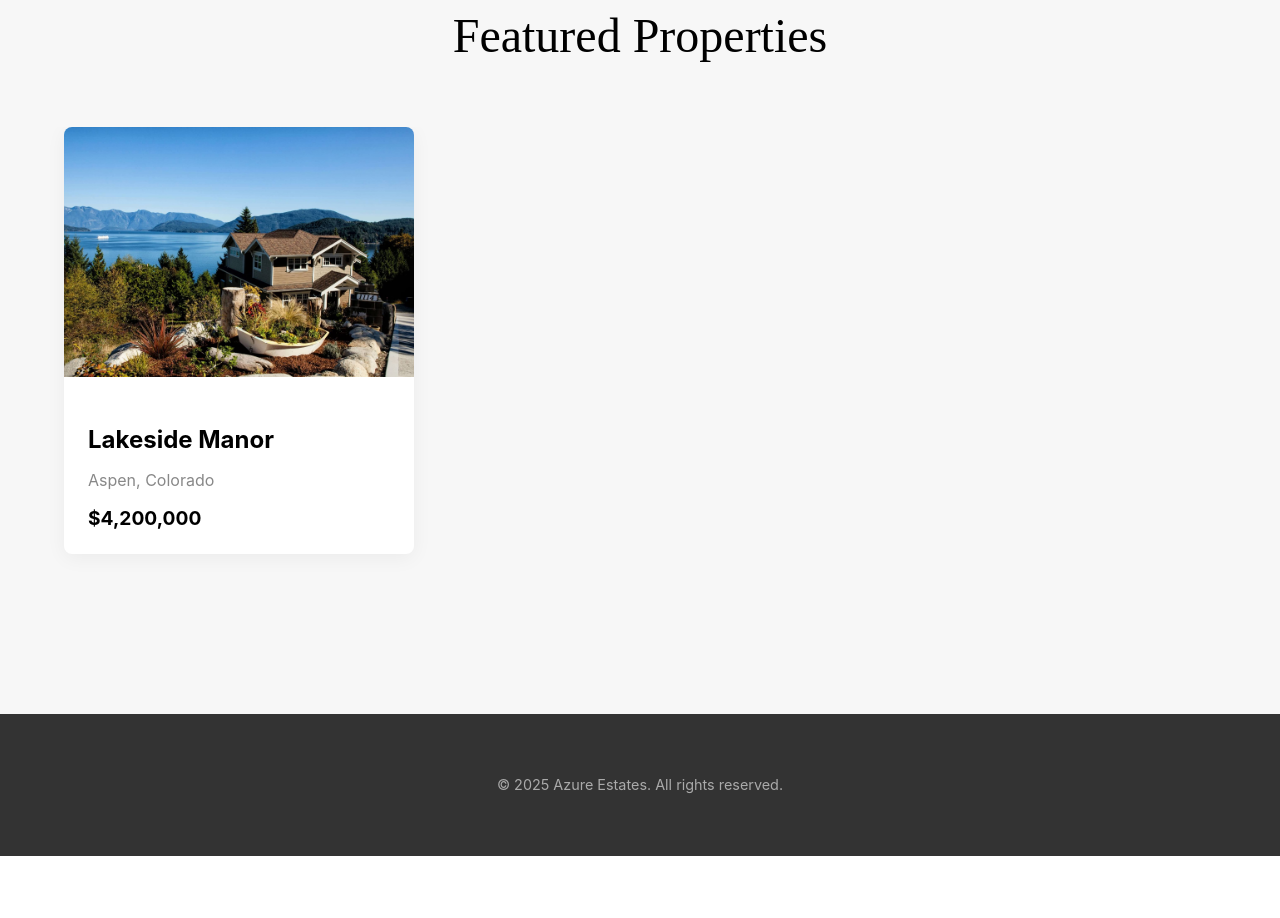
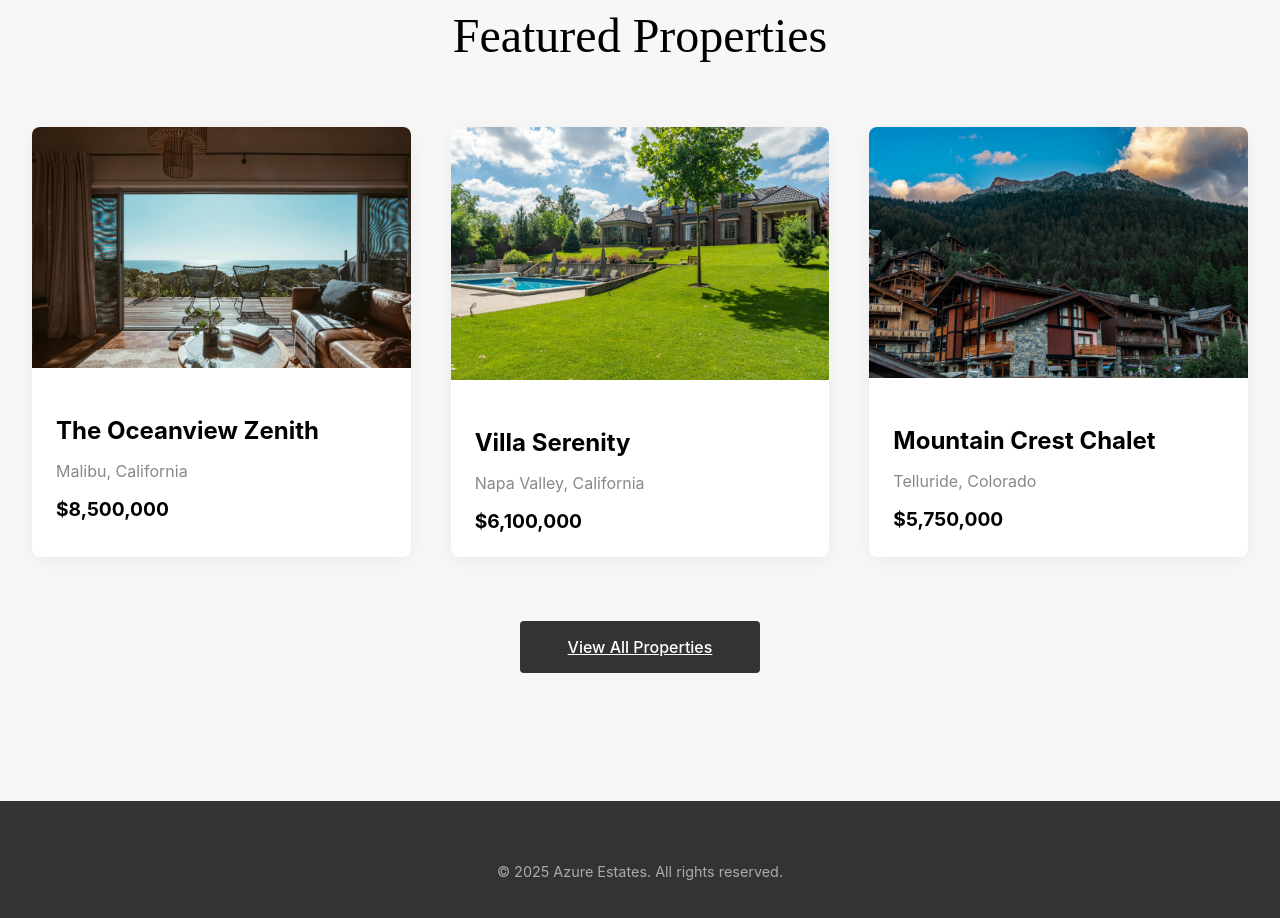
Before and after one commit to Vispaico/azure-estate, a Gatsby site: page / in a window 1280 px wide. Shown: the part 960-1878 px from the top of the page. Before the commit the page ends 1816 px from the top, so only its background shows below. Built offline with nearby package versions, Linux system fonts and the light colour scheme; Gatsby itself is replaced by a stand-in of ours.

Commit message:
Added new property listings and updated featured properties component

```diff
--- a/src/components/featured-properties.js
+++ b/src/components/featured-properties.js
@@ -2,35 +2,18 @@
 import React from 'react';
 import { graphql, useStaticQuery, Link } from 'gatsby';
 import { GatsbyImage, getImage } from 'gatsby-plugin-image';
-import { motion } from 'framer-motion';
 import * as styles from './featured-properties.module.css';
-
-const cardVariants = {
-  hidden: { opacity: 0, y: 25 },
-  visible: {
-    opacity: 1,
-    y: 0,
-    transition: { duration: 0.6, ease: "easeOut" }
-  },
-};
 
 const FeaturedProperties = () => {
   const data = useStaticQuery(graphql`
-    query FeaturedQuery {
-      allMarkdownRemark(limit: 4) {
+    query HomepageFeaturedQuery {
+      allMarkdownRemark(limit: 3, sort: { frontmatter: { price: DESC }}) {
         nodes {
           frontmatter {
-            title
-            location
-            price
-            slug
+            title, location, price, slug
             featured_image {
               childImageSharp {
-                gatsbyImageData(
-                  width: 600
-                  placeholder: BLURRED
-                  layout: CONSTRAINED
-                )
+                gatsbyImageData(width: 600, placeholder: BLURRED, layout: CONSTRAINED)
               }
             }
           }
@@ -41,33 +24,25 @@ const FeaturedProperties = () => {
   `);
 
   return (
-    <section className={styles.featuredSection}>
+    <section className={styles.featuredSection} data-scroll-section>
       <h2 className={styles.heading}>Featured Properties</h2>
-      <div className={styles.scrollContainer}>
+      <div className={styles.gridContainer}>
         {data.allMarkdownRemark.nodes.map((property) => {
           const image = getImage(property.frontmatter.featured_image);
           return (
-            // 1. The 'propertyCard' style now goes on the motion.div
-            <motion.div
-              key={property.id}
-              className={styles.propertyCard} // MOVED TO HERE
-              variants={cardVariants}
-              initial="hidden"
-              whileInView="visible"
-              viewport={{ once: true, amount: 0.4 }}
-            >
-              {/* 2. The Link no longer needs the class */}
-              <Link to={property.frontmatter.slug}>
-                <GatsbyImage image={image} alt={property.frontmatter.title} className={styles.propertyImage} />
+            <Link to={property.frontmatter.slug} key={property.id} className={styles.propertyCard}>
+              <GatsbyImage image={image} alt={property.frontmatter.title} />
               <div className={styles.cardContent}>
                 <h3>{property.frontmatter.title}</h3>
                 <p>{property.frontmatter.location}</p>
                 <span>{property.frontmatter.price}</span>
               </div>
             </Link>
-            </motion.div>
           );
         })}
+      </div>
+      <div className={styles.viewAllContainer}>
+        <Link to="/properties" className={styles.viewAllButton}>View All Properties</Link>
       </div>
     </section>
   );
--- a/src/components/featured-properties.module.css
+++ b/src/components/featured-properties.module.css
@@ -1,6 +1,6 @@
 /* src/components/featured-properties.module.css */
 .featuredSection {
-  padding: 8rem 0;
+  padding: 8rem 2rem;
   background-color: #f7f7f7;
 }
 
@@ -12,66 +12,53 @@
   font-weight: 300;
 }
 
-.scrollContainer {
-  display: flex;
-  overflow-x: auto;
-  padding: 0 5vw 2rem 5vw;
-  -webkit-overflow-scrolling: touch;
-  scrollbar-width: none;
-}
-
-.scrollContainer::-webkit-scrollbar {
-  display: none;
+.gridContainer {
+  display: grid;
+  grid-template-columns: repeat(auto-fill, minmax(350px, 1fr));
+  gap: 2.5rem;
+  max-width: 1400px;
+  margin: 0 auto;
 }
 
 .propertyCard {
-  flex: 0 0 350px;
-  margin-right: 2rem;
   background-color: #ffffff;
   box-shadow: 0 4px 20px rgba(0, 0, 0, 0.05);
   border-radius: 8px;
   overflow: hidden;
+  text-decoration: none;
+  color: inherit;
   transition: transform 0.3s ease, box-shadow 0.3s ease;
 }
-
-/* --- THIS IS THE FIX --- */
-/* It targets the link inside the card */
-.propertyCard a {
-  text-decoration: none;
-  color: inherit;
-  display: block; /* Ensures the link fills the entire card area */
-}
-/* -------------------- */
-
 
 .propertyCard:hover {
   transform: translateY(-10px);
   box-shadow: 0 10px 30px rgba(0, 0, 0, 0.1);
 }
 
-.propertyCard:last-child {
-  margin-right: 0;
-}
-
-.propertyImage {
-  height: 250px;
-}
-
 .cardContent {
   padding: 1.5rem;
 }
 
-.cardContent h3 {
-  font-size: 1.5rem;
-  margin-bottom: 0.5rem;
+.cardContent h3 { font-size: 1.5rem; margin-bottom: 0.5rem; }
+.cardContent p { color: #888; margin-bottom: 1rem; }
+.cardContent span { font-size: 1.2rem; font-weight: bold; }
+
+.viewAllContainer {
+  text-align: center;
+  margin-top: 4rem;
 }
 
-.cardContent p {
-  color: #888;
-  margin-bottom: 1rem;
+.viewAllButton {
+  display: inline-block;
+  padding: 1rem 3rem;
+  background-color: #333;
+  color: #fff;
+  font-size: 1rem;
+  font-weight: 500;
+  border-radius: 4px;
+  transition: background-color 0.3s ease;
 }
 
-.cardContent span {
-  font-size: 1.2rem;
-  font-weight: bold;
+.viewAllButton:hover {
+  background-color: #555;
 }
--- /dev/null
+++ b/src/components/property-grid.module.css
@@ -0,0 +1,45 @@
+/* src/components/property-grid.module.css */
+.gridContainer {
+  display: grid;
+  grid-template-columns: repeat(auto-fill, minmax(350px, 1fr));
+  gap: 2.5rem;
+  width: 100%;
+}
+
+.propertyCard {
+  background-color: #ffffff;
+  box-shadow: 0 4px 20px rgba(0, 0, 0, 0.05);
+  border-radius: 8px;
+  overflow: hidden;
+  text-decoration: none;
+  color: inherit;
+  transition: transform 0.3s ease, box-shadow 0.3s ease;
+}
+
+.propertyCard:hover {
+  transform: translateY(-10px);
+  box-shadow: 0 10px B30px rgba(0, 0, 0, 0.1);
+}
+
+.propertyImage {
+  height: 250px;
+}
+
+.cardContent {
+  padding: 1.5rem;
+}
+
+.cardContent h3 {
+  font-size: 1.5rem;
+  margin-bottom: 0.5rem;
+}
+
+.cardContent p {
+  color: #888;
+  margin-bottom: 1rem;
+}
+
+.cardContent span {
+  font-size: 1.2rem;
+  font-weight: bold;
+}
--- /dev/null
+++ b/src/properties/desert-bloom-oasis.md
@@ -0,0 +1,12 @@
+---
+title: "Desert Bloom Oasis"
+price: "$3,950,000"
+location: "Scottsdale, Arizona"
+beds: 4
+baths: 4
+sqft: "5,900"
+featured_image: "../images/properties/desert-bloom-oasis.jpg"
+slug: "/properties/desert-bloom-oasis"
+---
+
+An architectural marvel of minimalist design set against the dramatic Sonoran Desert. This home is built with rammed earth and steel, designed to remain cool in the heat and open up to the stunning landscape. A true oasis of tranquility and style.
--- /dev/null
+++ b/src/properties/mountain-chalet.md
@@ -0,0 +1,12 @@
+---
+title: "Mountain Crest Chalet"
+price: "$5,750,000"
+location: "Telluride, Colorado"
+beds: 6
+baths: 7
+sqft: "8,100"
+featured_image: "../images/properties/mountain-chalet.jpg"
+slug: "/properties/mountain-chalet"
+---
+
+A modern yet rustic retreat in the heart of the Rockies. Mountain Crest Chalet combines reclaimed timber and local stone with contemporary finishes. Enjoy ski-in/ski-out access and a state-of-the-art spa, all while surrounded by breathtaking alpine scenery.
--- /dev/null
+++ b/src/properties/oceanview-zenith.md
@@ -0,0 +1,12 @@
+---
+title: "The Oceanview Zenith"
+price: "$8,500,000"
+location: "Malibu, California"
+beds: 4
+baths: 5
+sqft: "6,200"
+featured_image: "../images/properties/oceanview-zenith.jpg"
+slug: "/properties/oceanview-zenith"
+---
+
+Perched atop the cliffs of Malibu, The Oceanview Zenith is a testament to modern design. With panoramic Pacific views from every room, this home blurs the line between indoor and outdoor living, featuring automated glass walls and an infinity pool that melts into the horizon.
--- /dev/null
+++ b/src/properties/skyline-penthouse.md
@@ -0,0 +1,12 @@
+---
+title: "The Skyline Penthouse"
+price: "$12,300,000"
+location: "New York, New York"
+beds: 3
+baths: 4
+sqft: "4,500"
+featured_image: "../images/properties/skyline-penthouse.jpg"
+slug: "/properties/skyline-penthouse"
+---
+
+The city is your kingdom from this duplex penthouse. Occupying the top two floors of a landmark skyscraper, this residence offers 360-degree views of the Manhattan skyline. Featuring a private rooftop terrace and bespoke interiors by a world-renowned designer.
--- /dev/null
+++ b/src/properties/villa-serenity.md
@@ -0,0 +1,12 @@
+---
+title: "Villa Serenity"
+price: "$6,100,000"
+location: "Napa Valley, California"
+beds: 5
+baths: 5
+sqft: "7,800"
+featured_image: "../images/properties/villa-serenity.jpg"
+slug: "/properties/villa-serenity"
+---
+
+Escape to your private Tuscan-inspired paradise. Villa Serenity is set within a working vineyard, offering ultimate privacy and charm. The estate features a classic courtyard, a wine cellar, and sprawling gardens perfect for entertaining.
```
Also changed, not shown: src/components/property-grid.js (added, +54 -0 lines), src/pages/properties.js (+4 -3 lines), src/images/properties/desert-bloom-oasis.jpg (added), src/images/properties/mountain-chalet.jpg (added), src/images/properties/oceanview-zenith.jpg (added), src/images/properties/skyline-penthouse.jpg (added), src/images/properties/villa-serenity.jpg (added). Lines whose indentation alone changed are shown as unchanged.
